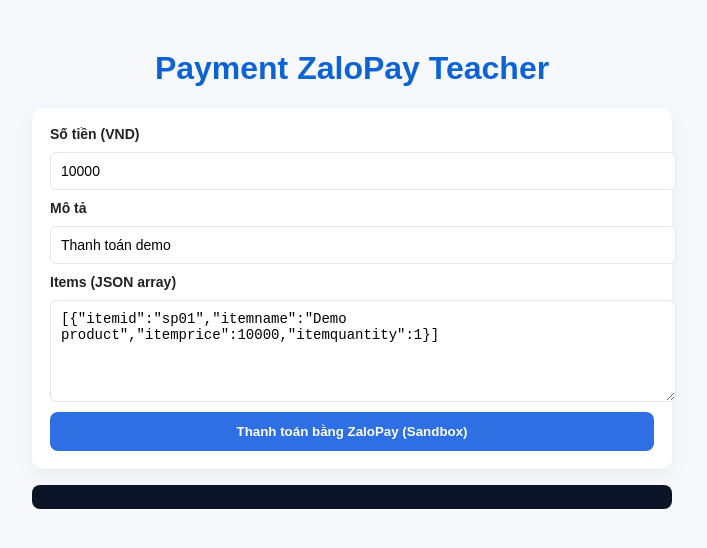
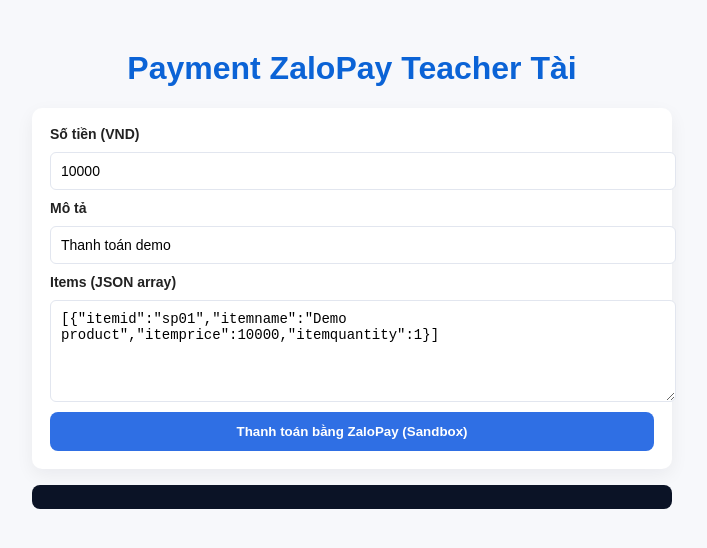
Before and after one commit to fdhhhdjd/Class-Payment-ZaloPay, a website: page public/index.html in a window 1280 px wide. Shown: the whole page, without its empty margins (288-995 px from the left). Drawn offline with nearby package versions, Linux system fonts and the light colour scheme.

Commit message:
fix: zalo pay

```diff
--- a/public/index.html
+++ b/public/index.html
@@ -9,7 +9,7 @@
 </head>
 <body>
   <main class="container">
-    <h1>Payment ZaloPay Teacher</h1>
+    <h1>Payment ZaloPay Teacher Tài</h1>
 
     <div class="card">
       <label>Số tiền (VND)</label>
--- a/server.js
+++ b/server.js
@@ -58,5 +58,5 @@
 
 
 app.listen(PORT, () => {
-  console.log(`✅ Server chạy tại: http://localhost:${PORT}`);
+  console.log(`Server is running on http://localhost:${PORT}`);
 });
```
Also changed, not shown: README.md.
